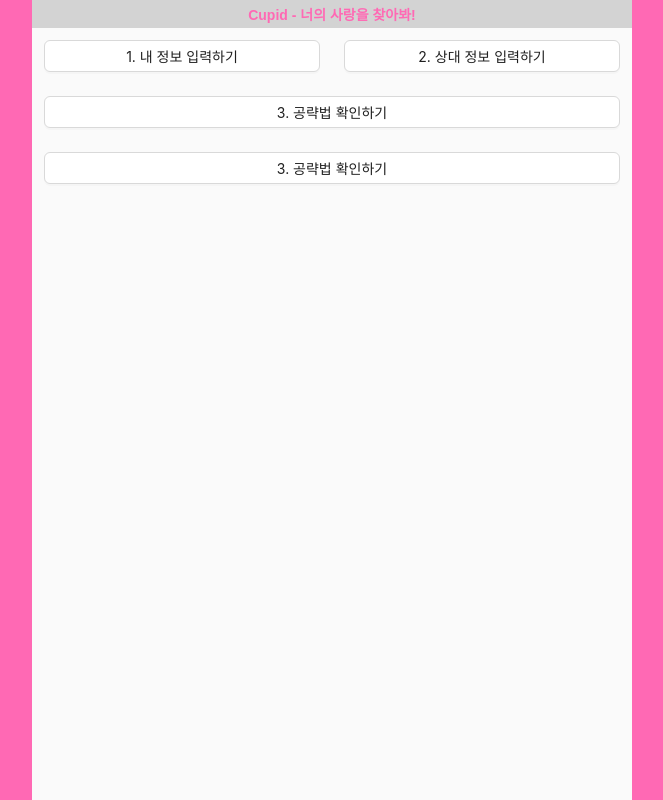
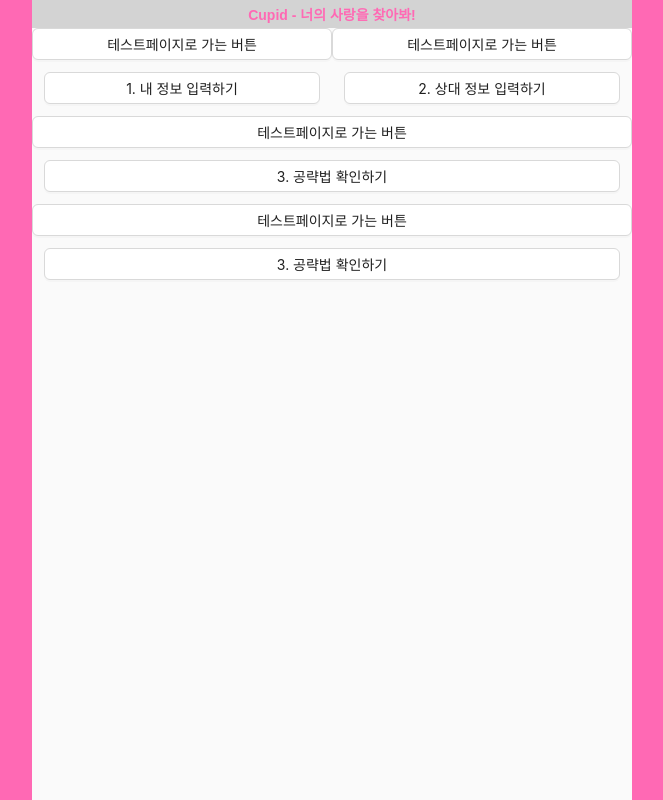
Before and after one commit to packet-love/packet-love, a React (Create React App) app: page / in a window 1280 px wide. Shown: the whole page, without its empty margins (308-971 px from the left). Built offline with nearby package versions, Linux system fonts and the light colour scheme; a web font is replaced by a local one.

Commit message:
테스트로 가는 버튼

```diff
--- a/src/pages/home-page.tsx
+++ b/src/pages/home-page.tsx
@@ -20,6 +20,7 @@
 
   return (
     <div>
+      <Button block onClick={() => navigate("/test")}>테스트페이지로 가는 버튼</Button>
       <MenuItemContainer>
         <MenuItemBox>
           <Button block onClick={() => navigate(path)}>{title}</Button>
```
